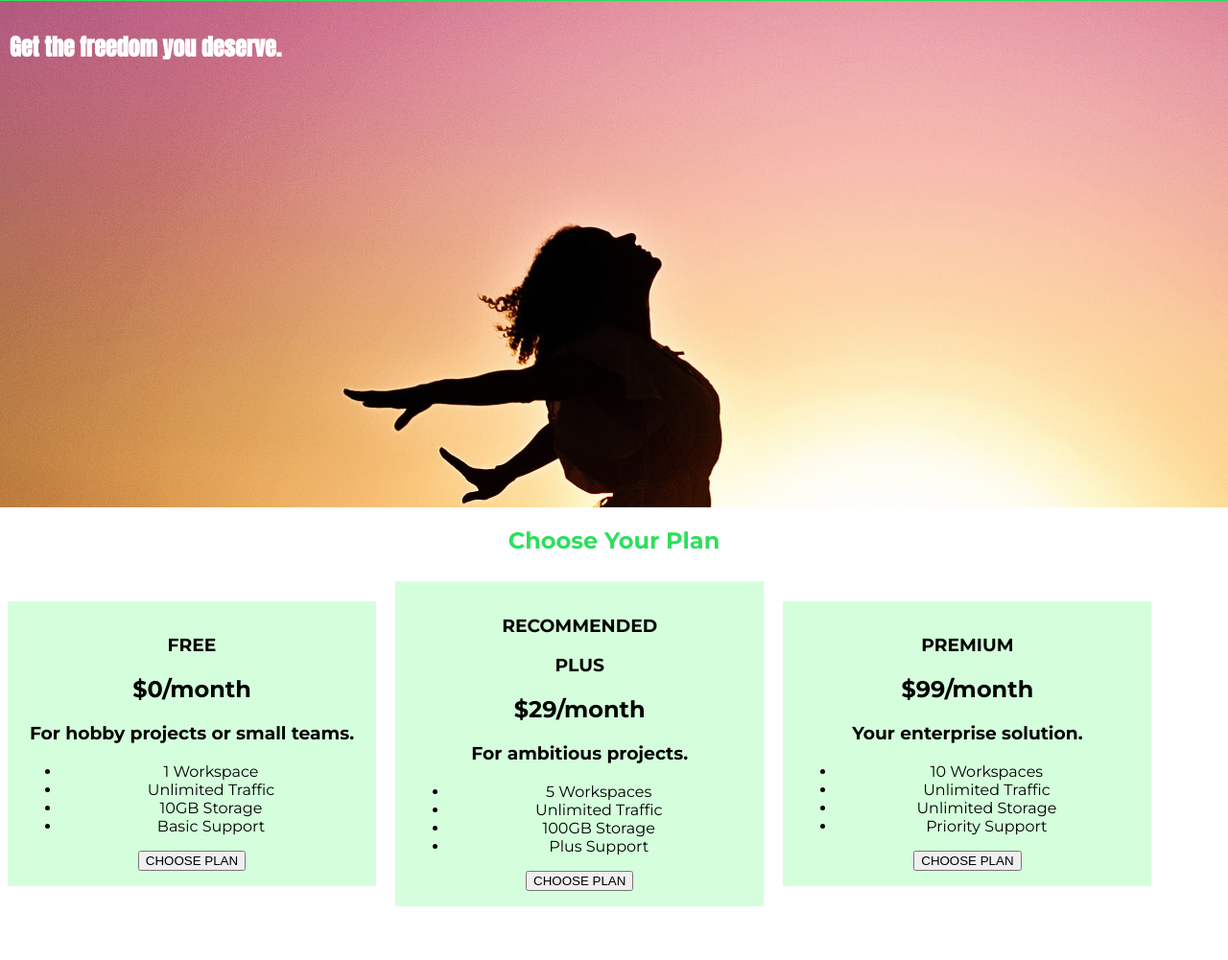
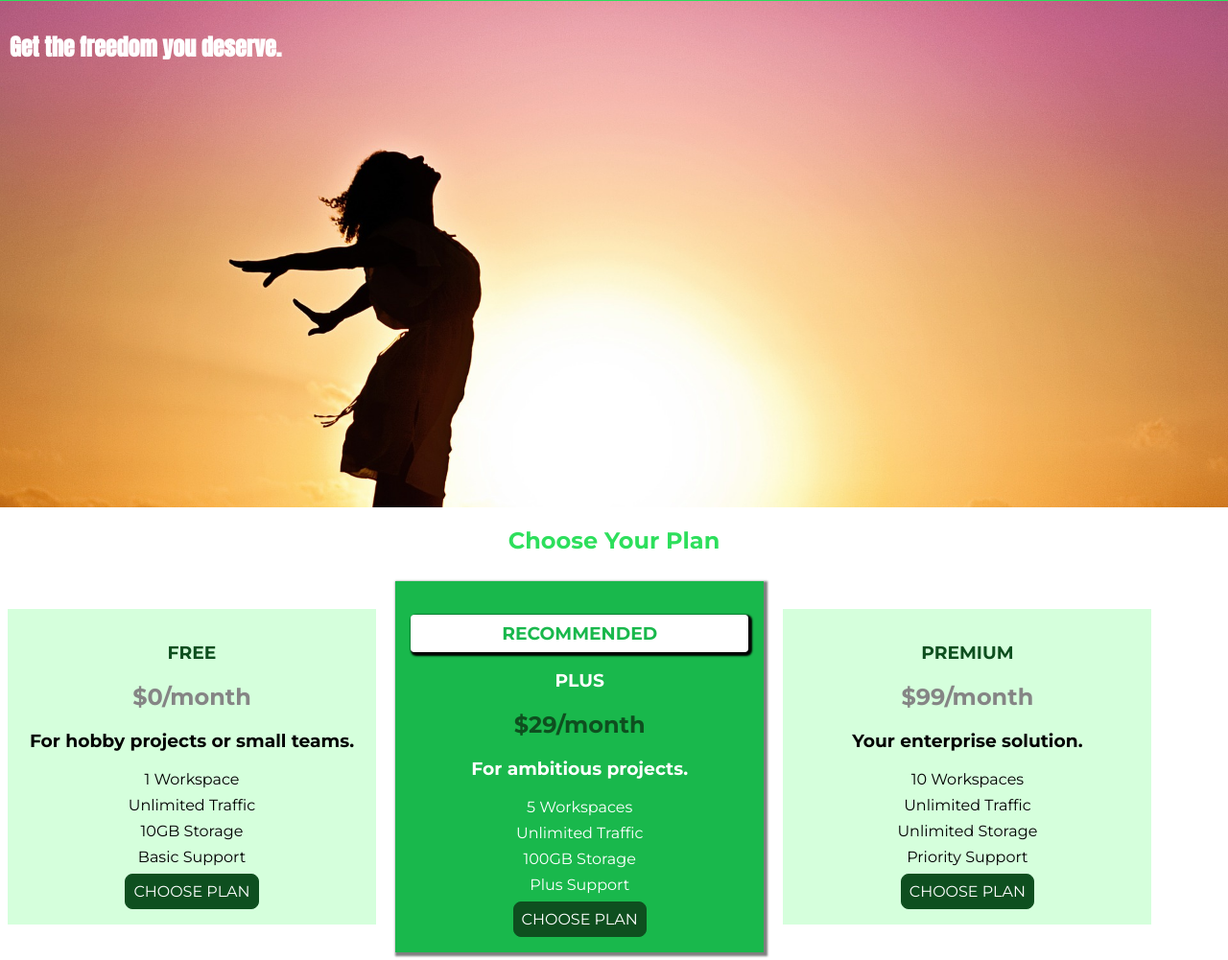
Before and after one commit to gunasekhar-dev/Plan-your-trip-APP, a plain HTML site: page index.html in a window 1280 px wide. Shown: the part 42-1043 px from the top of the page at 96% size. Before the commit the page ends 995 px from the top, so only its background shows below. Drawn offline with Linux system fonts and the light colour scheme.

Commit message:
CSS changes

```diff
--- a/index.html
+++ b/index.html
@@ -40,46 +40,46 @@
             <h1 class="section-title">Choose Your Plan</h1>
             <div>
                 <article class="plans">
-                    <h1>FREE</h1>
-                    <h2>$0/month</h2>
+                    <h1 class="plan__title">FREE</h1>
+                    <h2 class="plan__price">$0/month</h2>
                     <h3>For hobby projects or small teams.</h3>
-                    <ul>
-                        <li>1 Workspace</li>
-                        <li>Unlimited Traffic</li>
-                        <li>10GB Storage</li>
-                        <li>Basic Support</li>
+                    <ul class="plan__features">
+                        <li class="plan__features">1 Workspace</li>
+                        <li class="plan__features">Unlimited Traffic</li>
+                        <li class="plan__features">10GB Storage</li>
+                        <li class="plan__features">Basic Support</li>
                     </ul>
                     <div>
-                        <button>CHOOSE PLAN</button>
+                        <button class="button">CHOOSE PLAN</button>
+                    </div>
+                </article>
+                <article class="plans plan--highlighted">
+                    <h1 class="plan__annotation">RECOMMENDED</h1>
+                    <h1 class="plan__title">PLUS</h1>
+                    <h2 class="plan__price">$29/month</h2>
+                    <h3>For ambitious projects.</h3>
+                    <ul class="plan__features">
+                        <li class="plan__features">5 Workspaces</li>
+                        <li class="plan__features">Unlimited Traffic</li>
+                        <li class="plan__features">100GB Storage</li>
+                        <li class="plan__features">Plus Support</li>
+                    </ul>
+                    <div>
+                        <button class="button">CHOOSE PLAN</button>
                     </div>
                 </article>
                 <article class="plans">
-                    <h1>RECOMMENDED</h1>
-                    <h1>PLUS</h1>
-                    <h2>$29/month</h2>
-                    <h3>For ambitious projects.</h3>
-                    <ul>
-                        <li>5 Workspaces</li>
-                        <li>Unlimited Traffic</li>
-                        <li>100GB Storage</li>
-                        <li>Plus Support</li>
+                    <h1 class="plan__title">PREMIUM</h1>
+                    <h2 class="plan__price">$99/month</h2>
+                    <h3>Your enterprise solution.</h3>
+                    <ul class="plan__features">
+                        <li class="plan__features">10 Workspaces</li>
+                        <li class="plan__features">Unlimited Traffic</li>
+                        <li class="plan__features">Unlimited Storage</li>
+                        <li class="plan__features">Priority Support</li>
                     </ul>
                     <div>
-                        <button>CHOOSE PLAN</button>
-                    </div>
-                </article>
-                <article class="plans">
-                    <h1>PREMIUM</h1>
-                    <h2>$99/month</h2>
-                    <h3>Your enterprise solution.</h3>
-                    <ul>
-                        <li>10 Workspaces</li>
-                        <li>Unlimited Traffic</li>
-                        <li>Unlimited Storage</li>
-                        <li>Priority Support</li>
-                    </ul>
-                    <div>
-                        <button>CHOOSE PLAN</button>
+                        <button class="button">CHOOSE PLAN</button>
                     </div>
                 </article>
             </div>
--- a/main.css
+++ b/main.css
@@ -12,6 +12,7 @@ body {
     width: 100%;
     height: 528px;
     padding: 10px;
+    background-size: 100%;
 }
 
 .section-title {
@@ -33,6 +34,63 @@ body {
     vertical-align: middle;
     width: 30%;
 }
+.plan--highlighted{
+background: #19b84c;
+color: white;
+box-shadow: 2px 2px 2px 2px rgba(0,0,0,0.5);
+}
+
+.plan__annotation
+{
+    background: white;
+    color: #19b84c;
+    border: 10px;
+    padding: 8px;
+    box-shadow: 2px 2px 2px 2px black;
+    justify-content: center;
+    border-radius: 4px;
+}
+
+.plan__title
+{
+ color: #0e4f1f;
+}
+
+.plan__price
+{
+color: #858585;
+}
+
+.plan--highlighted .plan__title
+{
+color: white;
+}
+
+.plan--highlighted .plan__price
+{
+    color: #0e4f1f;
+}
+
+.plan__features{
+list-style: none;
+margin: 0;
+padding: 0;
+}
+.plan__features li{
+    margin: 8px 0;
+}
+
+.button
+{
+    background: #0e4f1f;
+    color: white;
+    font: inherit;
+    border: 1px solid #0e4f1f;
+    padding: 8px;
+    border-radius: 8px;
+}
+
+
 /* h1 {
     font-family: sans-serif;
 } */
```
